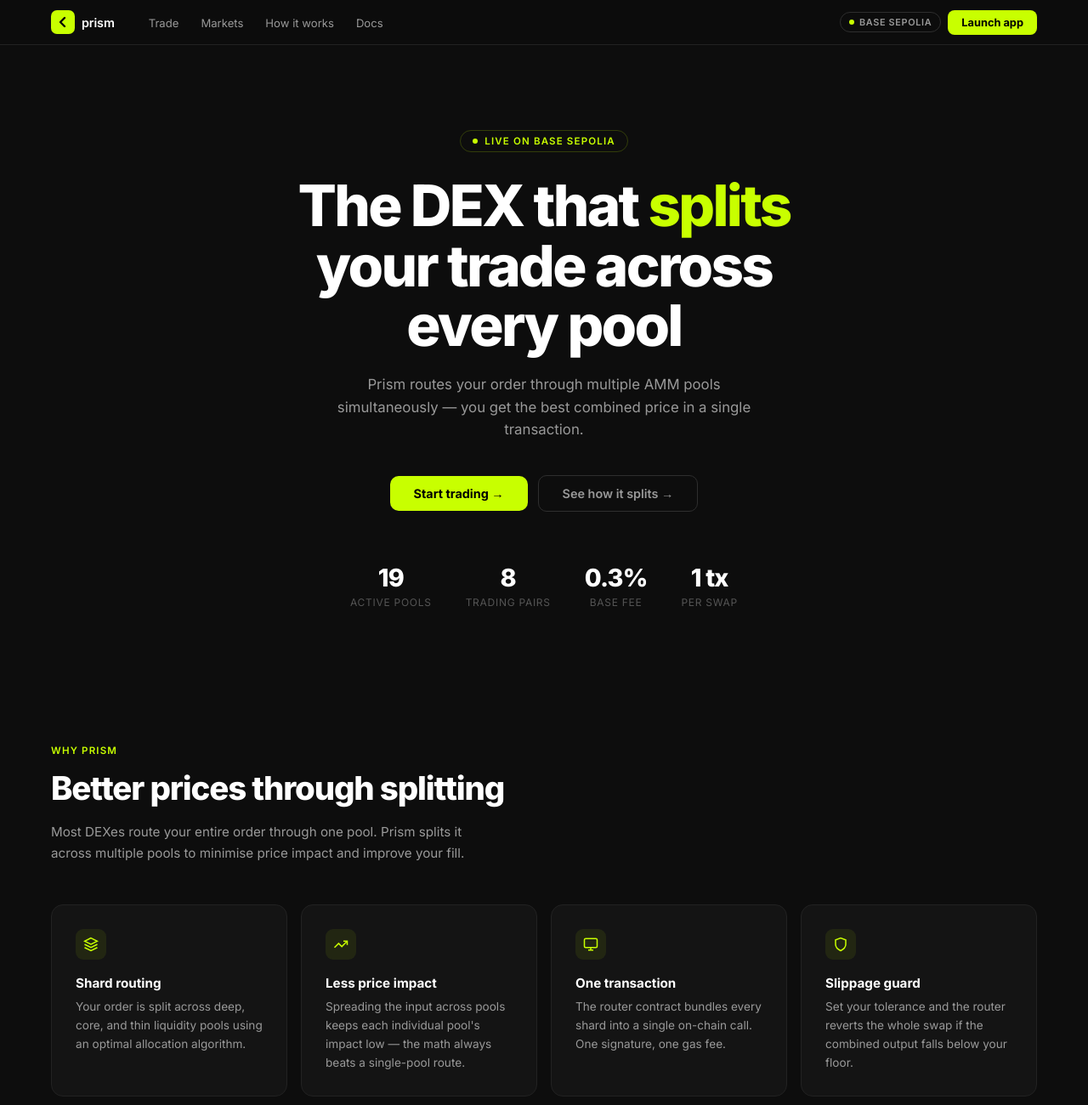
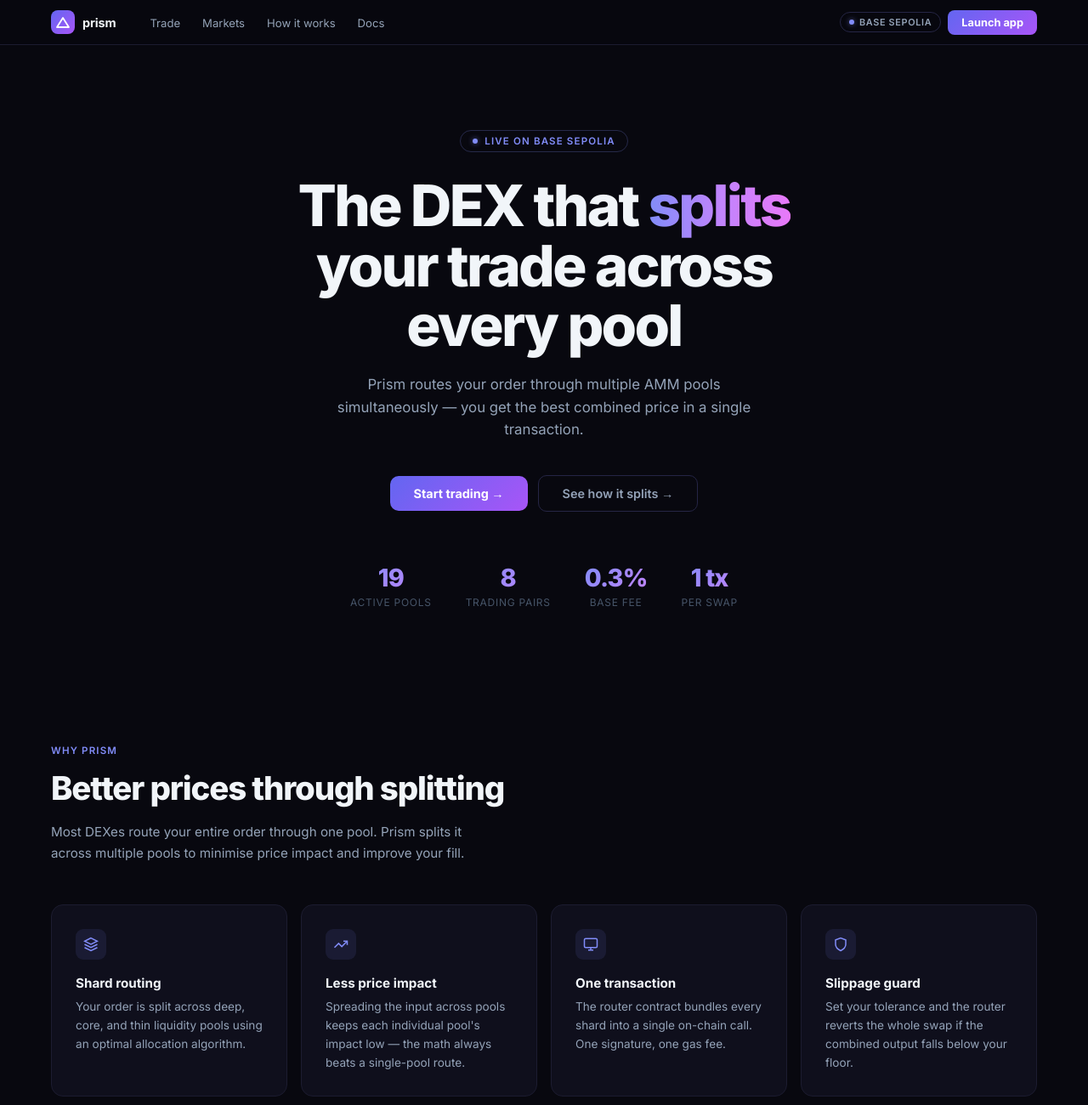
Before and after one commit to rajeshmalhi786/shardline, a website: page index.html in a window 1280 px wide. Shown: the top 1300 px of the page at 85% size. Drawn offline with Linux system fonts and the light colour scheme.

Commit message:
Prism redesign: indigo/violet palette, triangle logo, dark blue-black bg

```diff
--- a/index.html
+++ b/index.html
@@ -11,40 +11,40 @@
 a{text-decoration:none;color:inherit}
 button{cursor:pointer;font-family:inherit}
 :root{
-  --bg:#0D0D0D;--bg-1:#141414;--bg-2:#1C1C1C;--bg-3:#222222;
-  --border:#222222;--border2:#2E2E2E;
-  --accent:#C8FF00;--text:#FFFFFF;--text-2:#999999;--text-3:#555555;
+  --bg:#08080F;--bg-1:#0F0F1C;--bg-2:#161626;--bg-3:#1D1D30;
+  --border:#1C1C30;--border2:#252545;
+  --accent:#818CF8;--text:#F1F5F9;--text-2:#94A3B8;--text-3:#475569;
 }
 body{background:var(--bg);color:var(--text);font-family:'Inter',sans-serif;min-height:100vh;}
 
 /* Nav */
-nav{position:sticky;top:env(safe-area-inset-top,0px);z-index:100;background:rgba(13,13,13,0.94);backdrop-filter:blur(12px);border-bottom:1px solid var(--border);padding-inline:max(20px,calc(50% - 580px));}
+nav{position:sticky;top:env(safe-area-inset-top,0px);z-index:100;background:rgba(8,8,15,0.92);backdrop-filter:blur(14px);border-bottom:1px solid var(--border);padding-inline:max(20px,calc(50% - 580px));}
 .nav-inner{display:flex;align-items:center;height:52px;}
-.nav-logo{display:flex;align-items:center;gap:8px;font-size:0.9rem;font-weight:600;letter-spacing:-0.01em;margin-right:28px;flex-shrink:0;}
-.logo-icon{width:28px;height:28px;background:var(--accent);border-radius:7px;display:grid;place-items:center;flex-shrink:0;}
+.nav-logo{display:flex;align-items:center;gap:9px;font-size:0.9rem;font-weight:700;letter-spacing:-0.01em;margin-right:28px;flex-shrink:0;}
+.logo-icon{width:28px;height:28px;background:linear-gradient(135deg,#6366F1,#A855F7);border-radius:8px;display:grid;place-items:center;flex-shrink:0;}
 .nav-links{display:flex;align-items:center;gap:2px;list-style:none;}
 .nav-links a{color:var(--text-2);font-size:0.82rem;padding:5px 12px;border-radius:6px;transition:color .12s,background .12s;}
 .nav-links a:hover{color:var(--text);background:var(--bg-2);}
 .nav-right{display:flex;align-items:center;gap:8px;margin-left:auto;}
-.arc-badge{display:flex;align-items:center;gap:6px;font-size:0.68rem;font-weight:600;letter-spacing:0.06em;text-transform:uppercase;color:var(--text-2);border:1px solid var(--border2);padding:4px 10px;border-radius:20px;}
-.arc-dot{width:6px;height:6px;border-radius:50%;background:var(--accent);flex-shrink:0;}
-.btn-launch{background:var(--accent);color:#000;padding:7px 16px;border-radius:8px;font-size:0.8rem;font-weight:700;transition:opacity .12s;border:none;}
+.net-badge{display:flex;align-items:center;gap:6px;font-size:0.68rem;font-weight:600;letter-spacing:0.06em;text-transform:uppercase;color:var(--text-2);border:1px solid var(--border2);padding:4px 10px;border-radius:20px;}
+.net-dot{width:6px;height:6px;border-radius:50%;background:var(--accent);flex-shrink:0;box-shadow:0 0 6px rgba(129,140,248,0.6);}
+.btn-launch{background:linear-gradient(135deg,#6366F1,#A855F7);color:#fff;padding:7px 16px;border-radius:8px;font-size:0.8rem;font-weight:700;transition:opacity .12s;border:none;}
 .btn-launch:hover{opacity:0.86;}
 
 /* Hero */
 .hero{padding:100px max(20px,calc(50% - 580px)) 80px;text-align:center;}
-.hero-eyebrow{display:inline-flex;align-items:center;gap:8px;font-size:0.72rem;font-weight:600;letter-spacing:0.1em;text-transform:uppercase;color:var(--accent);border:1px solid rgba(200,255,0,0.2);padding:5px 14px;border-radius:20px;margin-bottom:28px;}
+.hero-eyebrow{display:inline-flex;align-items:center;gap:8px;font-size:0.72rem;font-weight:600;letter-spacing:0.1em;text-transform:uppercase;color:var(--accent);border:1px solid rgba(129,140,248,0.25);padding:5px 14px;border-radius:20px;margin-bottom:28px;}
 .hero h1{font-size:clamp(2.4rem,6vw,4.2rem);font-weight:800;letter-spacing:-0.04em;line-height:1.05;margin-bottom:20px;max-width:720px;margin-inline:auto;}
-.hero h1 span{color:var(--accent);}
+.hero h1 .grad{background:linear-gradient(90deg,#818CF8,#C084FC,#E879F9);-webkit-background-clip:text;-webkit-text-fill-color:transparent;background-clip:text;}
 .hero-sub{font-size:1.05rem;color:var(--text-2);max-width:500px;margin-inline:auto;line-height:1.6;margin-bottom:40px;}
 .hero-actions{display:flex;align-items:center;justify-content:center;gap:12px;flex-wrap:wrap;}
-.btn-primary{background:var(--accent);color:#000;padding:12px 28px;border-radius:10px;font-size:0.9rem;font-weight:700;transition:opacity .12s;display:inline-block;}
+.btn-primary{background:linear-gradient(135deg,#6366F1,#A855F7);color:#fff;padding:12px 28px;border-radius:10px;font-size:0.9rem;font-weight:700;transition:opacity .12s;display:inline-block;}
 .btn-primary:hover{opacity:0.86;}
 .btn-ghost{border:1px solid var(--border2);color:var(--text-2);padding:12px 28px;border-radius:10px;font-size:0.9rem;font-weight:600;transition:all .12s;display:inline-block;}
 .btn-ghost:hover{border-color:var(--text-3);color:var(--text);}
 .hero-stats{display:flex;align-items:center;justify-content:center;gap:40px;margin-top:60px;flex-wrap:wrap;}
 .stat-item{text-align:center;}
-.stat-val{font-size:1.8rem;font-weight:800;letter-spacing:-0.03em;}
+.stat-val{font-size:1.8rem;font-weight:800;letter-spacing:-0.03em;background:linear-gradient(135deg,#818CF8,#C084FC);-webkit-background-clip:text;-webkit-text-fill-color:transparent;background-clip:text;}
 .stat-label{font-size:0.75rem;color:var(--text-3);text-transform:uppercase;letter-spacing:0.06em;margin-top:4px;}
 
 /* Features */
@@ -53,8 +53,9 @@
 .section-title{font-size:clamp(1.6rem,3vw,2.4rem);font-weight:800;letter-spacing:-0.03em;margin-bottom:16px;}
 .section-sub{color:var(--text-2);font-size:0.95rem;line-height:1.65;max-width:520px;margin-bottom:48px;}
 .features-grid{display:grid;grid-template-columns:repeat(auto-fit,minmax(260px,1fr));gap:16px;}
-.feat-card{background:var(--bg-1);border:1px solid var(--border);border-radius:14px;padding:28px;}
-.feat-icon{width:36px;height:36px;background:rgba(200,255,0,0.08);border-radius:9px;display:grid;place-items:center;margin-bottom:18px;}
+.feat-card{background:var(--bg-1);border:1px solid var(--border);border-radius:14px;padding:28px;transition:border-color .15s;}
+.feat-card:hover{border-color:rgba(129,140,248,0.3);}
+.feat-icon{width:36px;height:36px;background:rgba(129,140,248,0.1);border-radius:9px;display:grid;place-items:center;margin-bottom:18px;}
 .feat-title{font-size:0.95rem;font-weight:700;margin-bottom:8px;}
 .feat-desc{font-size:0.85rem;color:var(--text-2);line-height:1.6;}
 
@@ -62,7 +63,7 @@
 .how-section{padding:80px max(20px,calc(50% - 580px));background:var(--bg-1);border-top:1px solid var(--border);border-bottom:1px solid var(--border);}
 .steps{display:grid;grid-template-columns:repeat(auto-fit,minmax(200px,1fr));gap:24px;margin-top:48px;}
 .step{position:relative;padding-left:52px;}
-.step-num{position:absolute;left:0;top:0;width:36px;height:36px;background:var(--accent);color:#000;border-radius:50%;display:grid;place-items:center;font-size:0.85rem;font-weight:800;}
+.step-num{position:absolute;left:0;top:0;width:36px;height:36px;background:linear-gradient(135deg,#6366F1,#A855F7);color:#fff;border-radius:50%;display:grid;place-items:center;font-size:0.85rem;font-weight:800;}
 .step-title{font-size:0.95rem;font-weight:700;margin-bottom:6px;}
 .step-desc{font-size:0.85rem;color:var(--text-2);line-height:1.6;}
 
@@ -77,8 +78,8 @@
 .mt-sym{color:var(--text-3);font-size:0.78rem;margin-left:6px;font-family:'JetBrains Mono',monospace;}
 .mt-price{font-family:'JetBrains Mono',monospace;font-size:0.82rem;}
 .mt-chg{font-size:0.82rem;font-weight:600;}
-.up{color:#22c55e;}
-.dn{color:#ef4444;}
+.up{color:#34D399;}
+.dn{color:#F87171;}
 .mt-liq{color:var(--text-2);font-size:0.82rem;}
 
 /* CTA */
@@ -100,7 +101,7 @@
 .footer-links a{font-size:0.82rem;color:var(--text-2);transition:color .12s;}
 .footer-links a:hover{color:var(--text);}
 .footer-bottom{display:flex;justify-content:space-between;font-size:0.75rem;color:var(--text-3);padding-top:24px;border-top:1px solid var(--border);flex-wrap:wrap;gap:8px;}
-.footer-watermark{font-size:5rem;font-weight:800;letter-spacing:-0.05em;color:var(--border2);text-align:center;margin-top:32px;user-select:none;}
+.footer-watermark{font-size:5rem;font-weight:800;letter-spacing:-0.05em;color:rgba(129,140,248,0.06);text-align:center;margin-top:32px;user-select:none;}
 </style>
 </head>
 <body>
@@ -109,8 +110,8 @@
   <div class="nav-inner">
     <a href="index.html" class="nav-logo">
       <div class="logo-icon">
-        <svg width="14" height="14" viewBox="0 0 14 14" fill="none">
-          <path d="M9 2L4 7L9 12" stroke="#000" stroke-width="2.4" stroke-linecap="round" stroke-linejoin="round"/>
+        <svg width="16" height="13" viewBox="0 0 16 13" fill="none">
+          <path d="M8 1L15 12H1L8 1Z" stroke="#fff" stroke-width="1.8" stroke-linejoin="round"/>
         </svg>
       </div>
       prism
@@ -122,7 +123,7 @@
       <li><a href="docs.html">Docs</a></li>
     </ul>
     <div class="nav-right">
-      <span class="arc-badge"><span class="arc-dot"></span>BASE SEPOLIA</span>
+      <span class="net-badge"><span class="net-dot"></span>BASE SEPOLIA</span>
       <a href="trade.html"><button class="btn-launch">Launch app</button></a>
     </div>
   </div>
@@ -131,10 +132,10 @@
 <!-- Hero -->
 <section class="hero">
   <div class="hero-eyebrow">
-    <span class="arc-dot"></span>
+    <span class="net-dot"></span>
     Live on Base Sepolia
   </div>
-  <h1>The DEX that <span>splits</span> your trade across every pool</h1>
+  <h1>The DEX that <span class="grad">splits</span> your trade across every pool</h1>
   <p class="hero-sub">Prism routes your order through multiple AMM pools simultaneously — you get the best combined price in a single transaction.</p>
   <div class="hero-actions">
     <a href="trade.html" class="btn-primary">Start trading &rarr;</a>
@@ -168,28 +169,28 @@
   <div class="features-grid">
     <div class="feat-card">
       <div class="feat-icon">
-        <svg width="18" height="18" viewBox="0 0 24 24" fill="none" stroke="#C8FF00" stroke-width="2"><path d="M12 2L2 7l10 5 10-5-10-5zM2 17l10 5 10-5M2 12l10 5 10-5"/></svg>
+        <svg width="18" height="18" viewBox="0 0 24 24" fill="none" stroke="#818CF8" stroke-width="2"><path d="M12 2L2 7l10 5 10-5-10-5zM2 17l10 5 10-5M2 12l10 5 10-5"/></svg>
       </div>
       <div class="feat-title">Shard routing</div>
       <p class="feat-desc">Your order is split across deep, core, and thin liquidity pools using an optimal allocation algorithm.</p>
     </div>
     <div class="feat-card">
       <div class="feat-icon">
-        <svg width="18" height="18" viewBox="0 0 24 24" fill="none" stroke="#C8FF00" stroke-width="2"><polyline points="22 7 13.5 15.5 8.5 10.5 2 17"/><polyline points="16 7 22 7 22 13"/></svg>
+        <svg width="18" height="18" viewBox="0 0 24 24" fill="none" stroke="#818CF8" stroke-width="2"><polyline points="22 7 13.5 15.5 8.5 10.5 2 17"/><polyline points="16 7 22 7 22 13"/></svg>
       </div>
       <div class="feat-title">Less price impact</div>
       <p class="feat-desc">Spreading the input across pools keeps each individual pool's impact low — the math always beats a single-pool route.</p>
     </div>
     <div class="feat-card">
       <div class="feat-icon">
-        <svg width="18" height="18" viewBox="0 0 24 24" fill="none" stroke="#C8FF00" stroke-width="2"><rect x="2" y="3" width="20" height="14" rx="2"/><line x1="8" y1="21" x2="16" y2="21"/><line x1="12" y1="17" x2="12" y2="21"/></svg>
+        <svg width="18" height="18" viewBox="0 0 24 24" fill="none" stroke="#818CF8" stroke-width="2"><rect x="2" y="3" width="20" height="14" rx="2"/><line x1="8" y1="21" x2="16" y2="21"/><line x1="12" y1="17" x2="12" y2="21"/></svg>
       </div>
       <div class="feat-title">One transaction</div>
       <p class="feat-desc">The router contract bundles every shard into a single on-chain call. One signature, one gas fee.</p>
     </div>
     <div class="feat-card">
       <div class="feat-icon">
-        <svg width="18" height="18" viewBox="0 0 24 24" fill="none" stroke="#C8FF00" stroke-width="2"><path d="M12 22s8-4 8-10V5l-8-3-8 3v7c0 6 8 10 8 10z"/></svg>
+        <svg width="18" height="18" viewBox="0 0 24 24" fill="none" stroke="#818CF8" stroke-width="2"><path d="M12 22s8-4 8-10V5l-8-3-8 3v7c0 6 8 10 8 10z"/></svg>
       </div>
       <div class="feat-title">Slippage guard</div>
       <p class="feat-desc">Set your tolerance and the router reverts the whole swap if the combined output falls below your floor.</p>
@@ -233,10 +234,7 @@
   <div class="section-title">8 synthetic assets</div>
   <div class="markets-table">
     <div class="mt-head">
-      <span>Pair</span>
-      <span>Price</span>
-      <span>24h</span>
-      <span>Liquidity</span>
+      <span>Pair</span><span>Price</span><span>24h</span><span>Liquidity</span>
     </div>
     <div class="mt-row"><span><b class="mt-pair">tSPY</b><span class="mt-sym">/tUSD</span></span><span class="mt-price">$772.00</span><span class="mt-chg up">+1.24%</span><span class="mt-liq">$2.4M</span></div>
     <div class="mt-row"><span><b class="mt-pair">tQQQ</b><span class="mt-sym">/tUSD</span></span><span class="mt-price">$720.43</span><span class="mt-chg dn">−0.38%</span><span class="mt-liq">$380K</span></div>
@@ -265,8 +263,8 @@
     <div>
       <div class="footer-logo">
         <div class="logo-icon" style="width:22px;height:22px;">
-          <svg width="11" height="11" viewBox="0 0 14 14" fill="none">
-            <path d="M9 2L4 7L9 12" stroke="#000" stroke-width="2.4" stroke-linecap="round" stroke-linejoin="round"/>
+          <svg width="12" height="10" viewBox="0 0 16 13" fill="none">
+            <path d="M8 1L15 12H1L8 1Z" stroke="#fff" stroke-width="1.8" stroke-linejoin="round"/>
           </svg>
         </div>
         prism
```
Also changed, not shown: docs.html (+12 -12 lines), how-it-works.html (+13 -13 lines), markets.html (+14 -14 lines), trade.html (+17 -17 lines).
